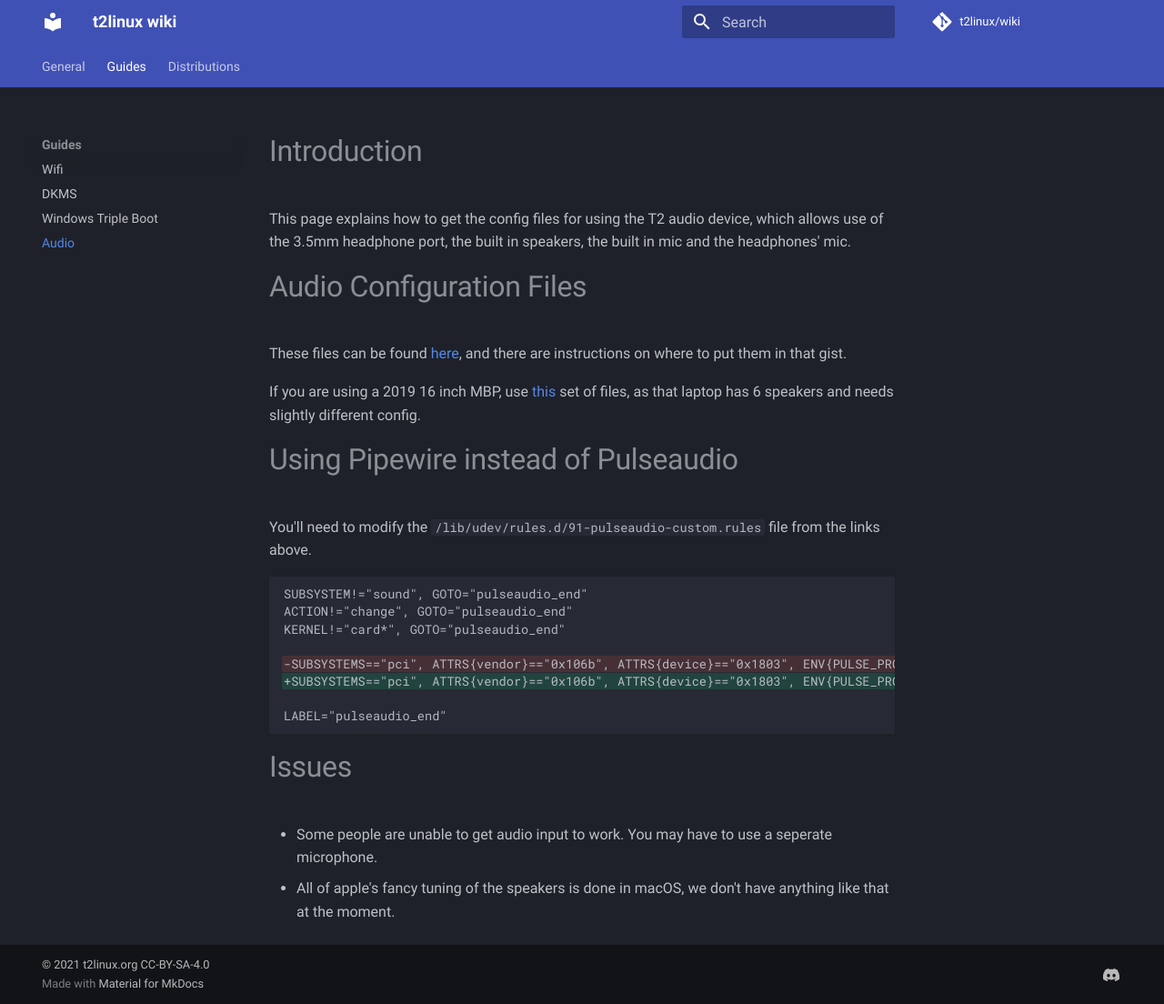
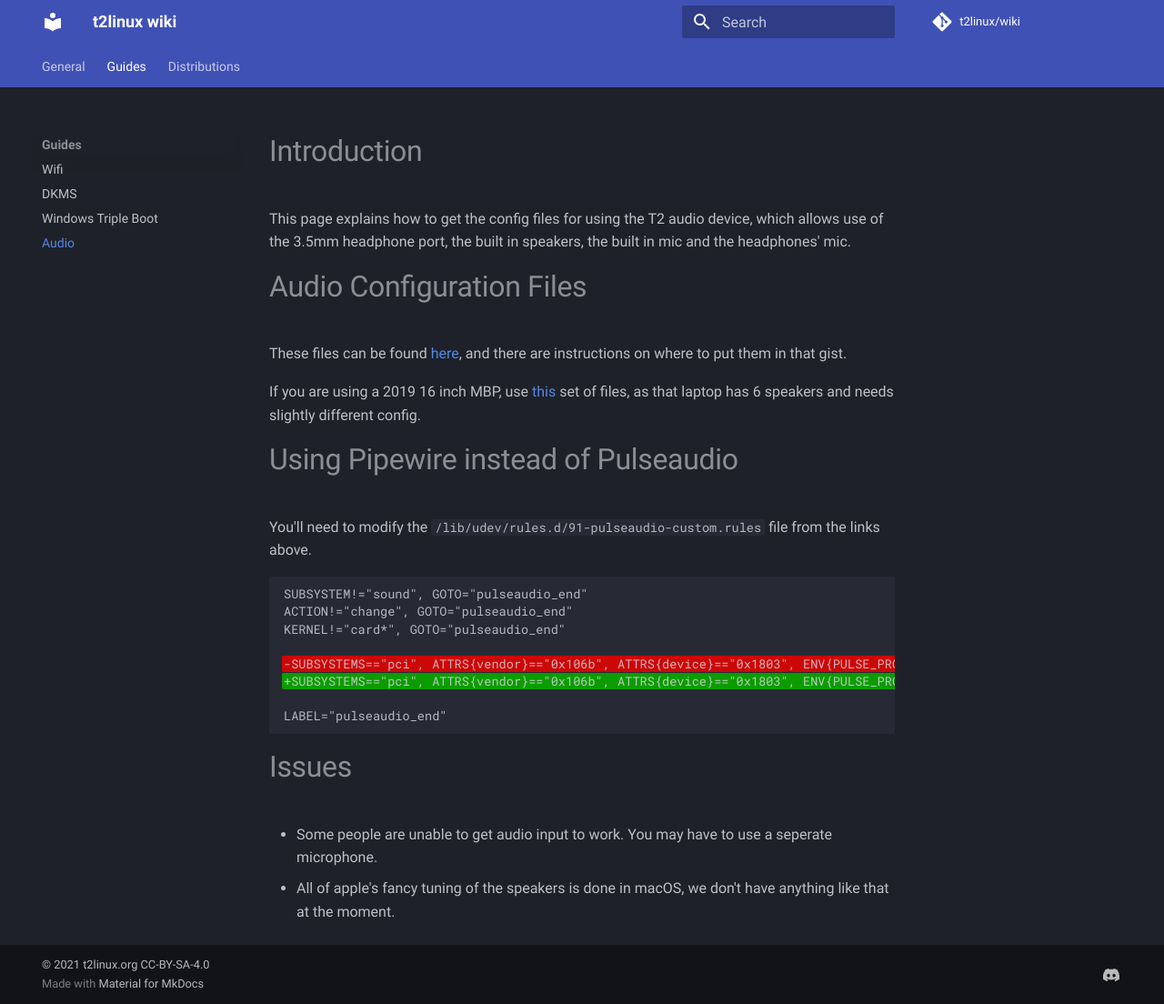
Before and after one commit to t2linux/wiki, an MkDocs documentation site: the page built from docs/guides/audio-config.md, in a window 1280 px wide and 1104 px high. Shown: the whole window at 91% size. Built offline with MkDocs 1.6.1 and Material for MkDocs 9.7.7, drawn with Linux system fonts in a browser that asks for light colours; comment, search, counter and statistics services are not loaded.

Commit message:
Stylesheets: Fixed low contrast background for diff codeblocks

```diff
--- a/docs/stylesheets/colors.css
+++ b/docs/stylesheets/colors.css
@@ -6,3 +6,11 @@
 .md-typeset .task-list-control [type="checkbox"]:checked + .task-list-indicator::before {
     background: var(--md-primary-fg-color) !important;
 }
+
+.codehilite .gd, .highlight .gd {
+    background-color: rgb(204, 7, 7) !important;
+}
+
+.codehilite .gi, .highlight .gi {
+    background-color: rgb(13, 156, 0) !important;
+}
```
